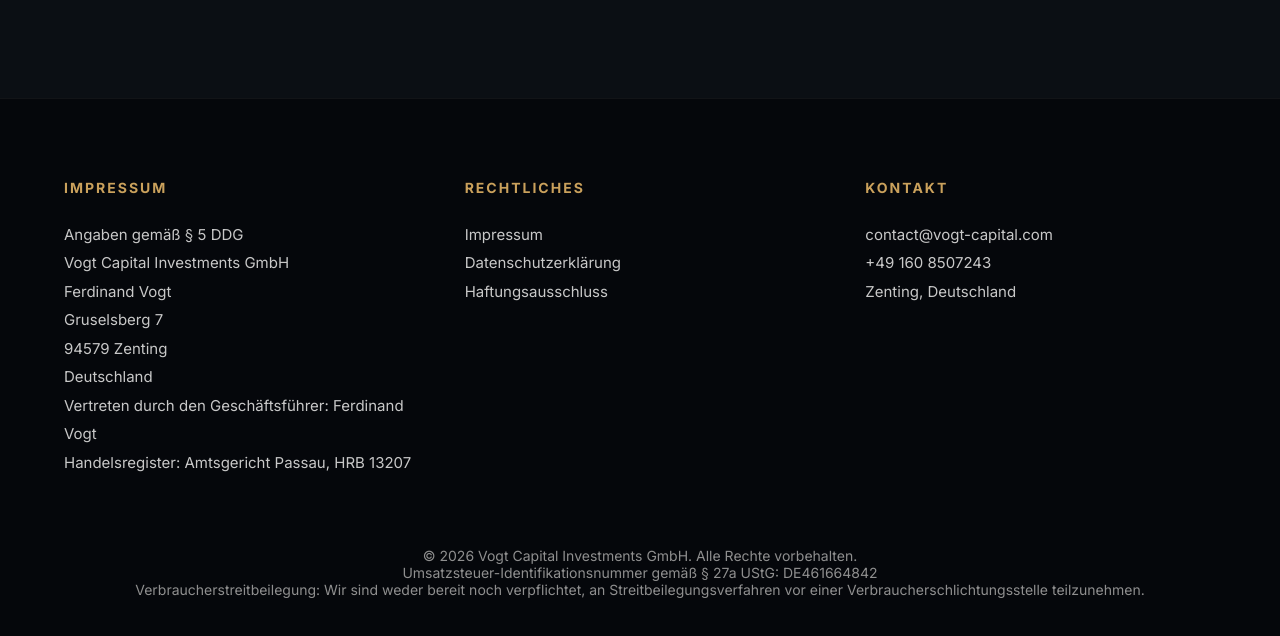
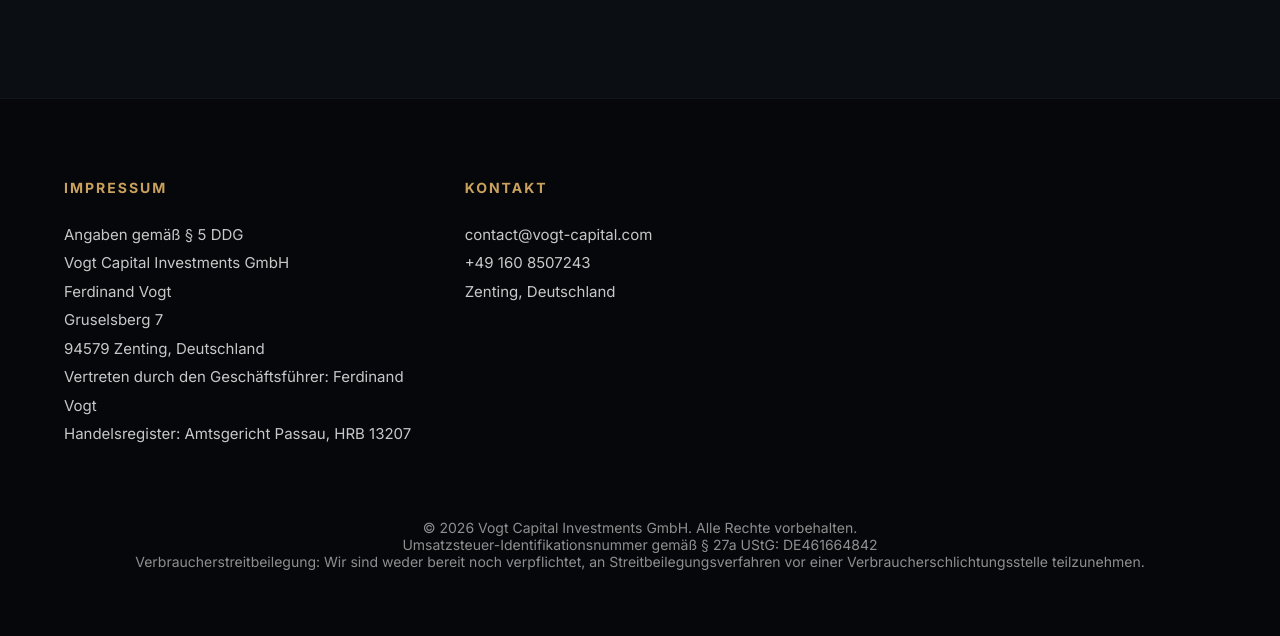
Before and after one commit to AnniS1996/vogt-capital-investments, a plain HTML site: page index.html in a window 1280 px wide. Shown: the part 3040-3676 px from the top of the page. Drawn offline with nearby package versions, Linux system fonts and the light colour scheme.

Commit message:
Update index.html

```diff
--- a/index.html
+++ b/index.html
@@ -664,25 +664,13 @@ Angaben gemäß § 5 DDG<br>
 Vogt Capital Investments GmbH<br>
 Ferdinand Vogt<br>
 Gruselsberg 7<br>
-94579 Zenting<br>
-Deutschland<br>
+94579 Zenting, Deutschland<br>
 Vertreten durch den Geschäftsführer: Ferdinand Vogt<br>
 Handelsregister: Amtsgericht Passau, HRB 13207<br>
 </p>
 
 </div>
 
-<div>
-
-<h4>RECHTLICHES</h4>
-
-<p>
-Impressum<br>
-Datenschutzerklärung<br>
-Haftungsausschluss
-</p>
-
-</div>
 
 <div>
 
```
